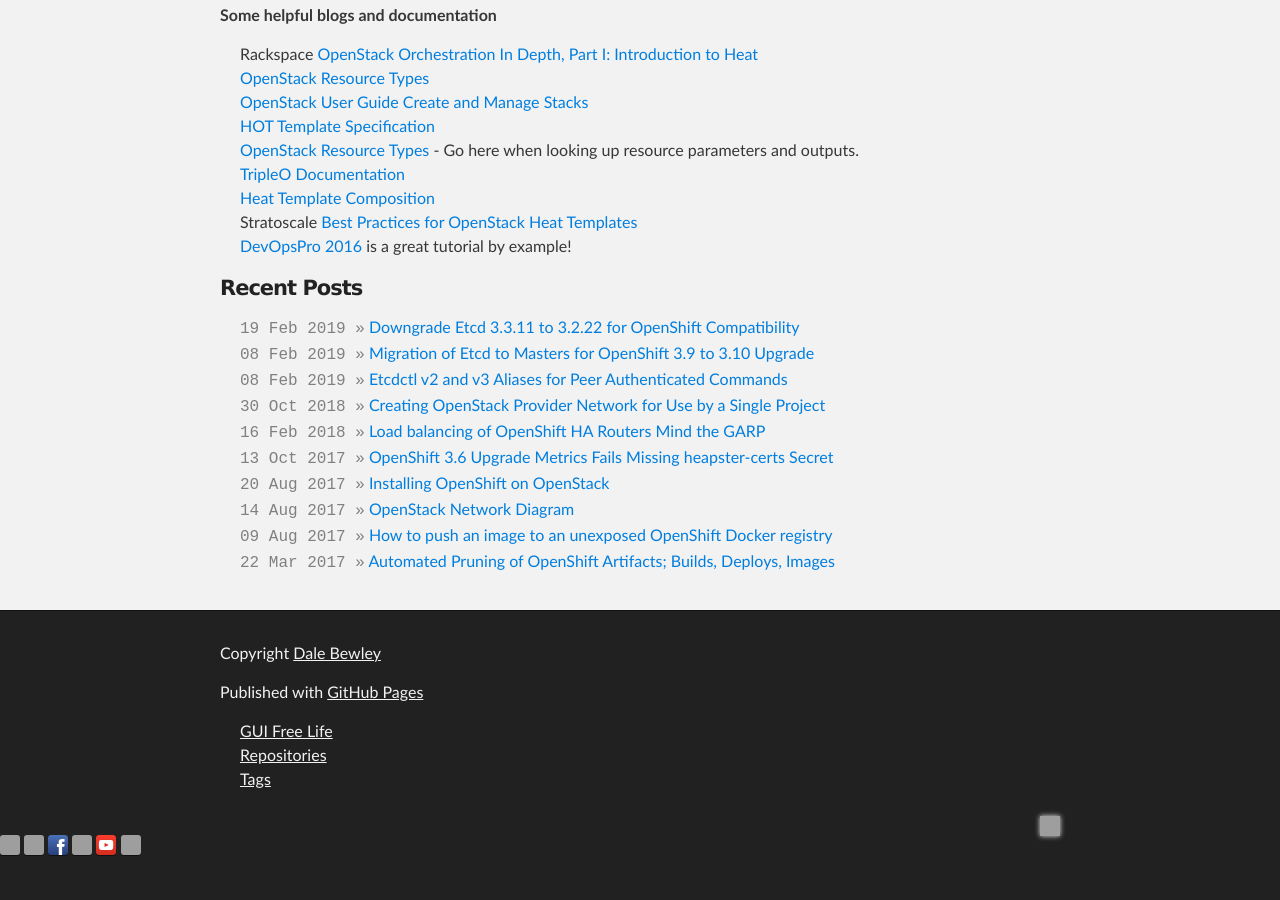
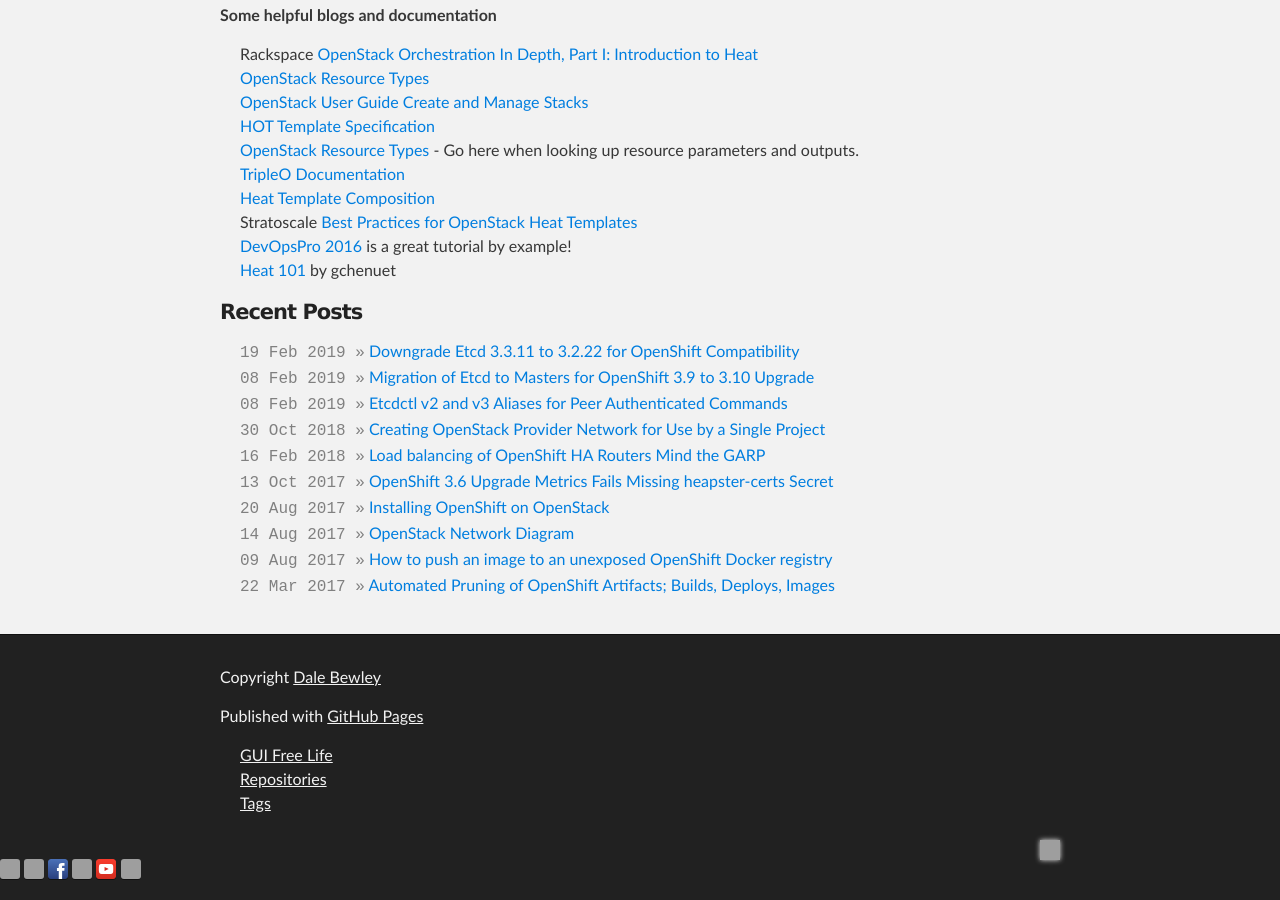
Before and after one commit to dlbewley/dlbewley.github.io, a Jekyll site: the page built from _posts/2018-11-21-OpenStack-Heat-Orchestration-Templates-Howto-Part-1.md, in a window 1280 px wide and 900 px high, scrolled down 6780 px. Built offline with Jekyll 4.4.1, drawn with Linux system fonts in a browser that asks for light colours; comment, search, counter and statistics services are not loaded; the repository's description, which GitHub fills in, is left out; grey boxes are pictures that could not be loaded.

Commit message:
tutorial link

```diff
--- a/_posts/2018-11-21-OpenStack-Heat-Orchestration-Templates-Howto-Part-1.md
+++ b/_posts/2018-11-21-OpenStack-Heat-Orchestration-Templates-Howto-Part-1.md
@@ -321,3 +321,4 @@
 - [Heat Template Composition](https://docs.openstack.org/heat/latest/template_guide/composition.html)
 - Stratoscale [Best Practices for OpenStack Heat Templates](https://www.stratoscale.com/blog/openstack/best-practices-openstack-heat-templates/)
 - [DevOpsPro 2016](http://devops-pro-2016.armyofevilrobots.com/) is a great tutorial by example!
+- [Heat 101](http://yauuu.me/heat-101.html) by gchenuet
```
